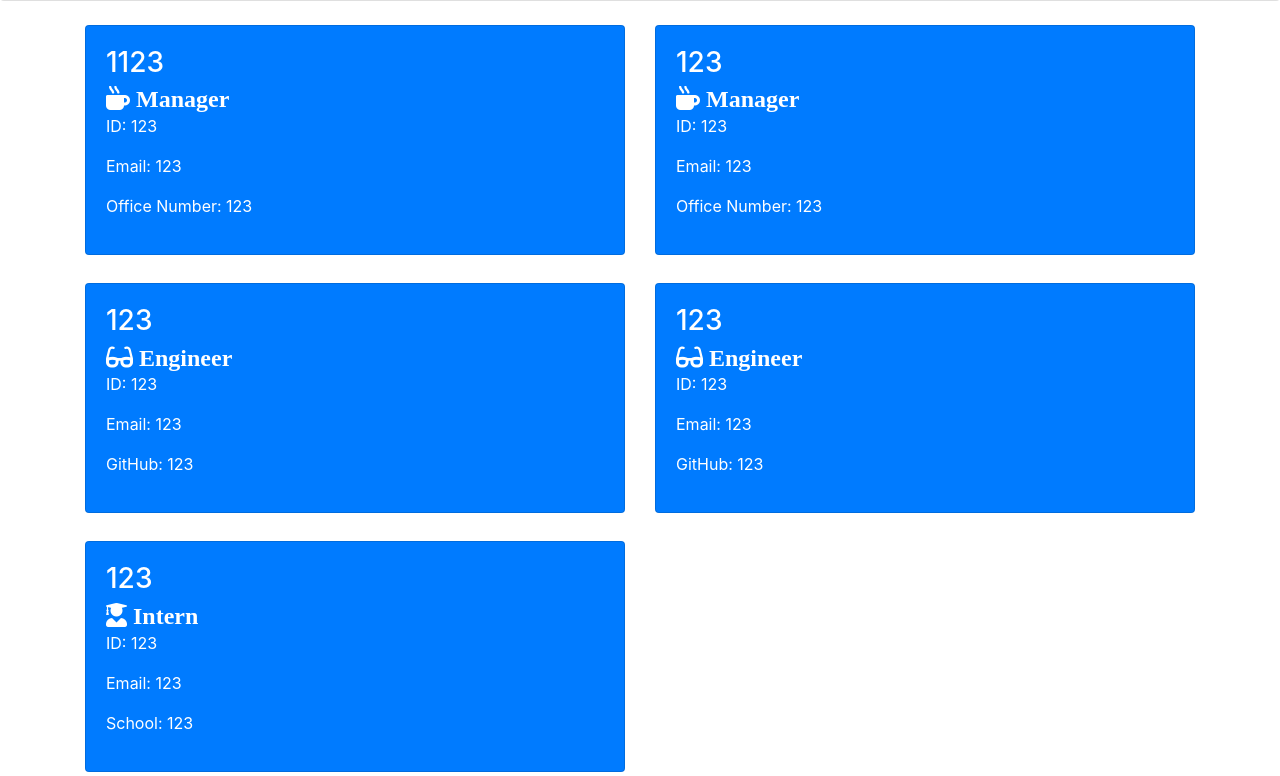
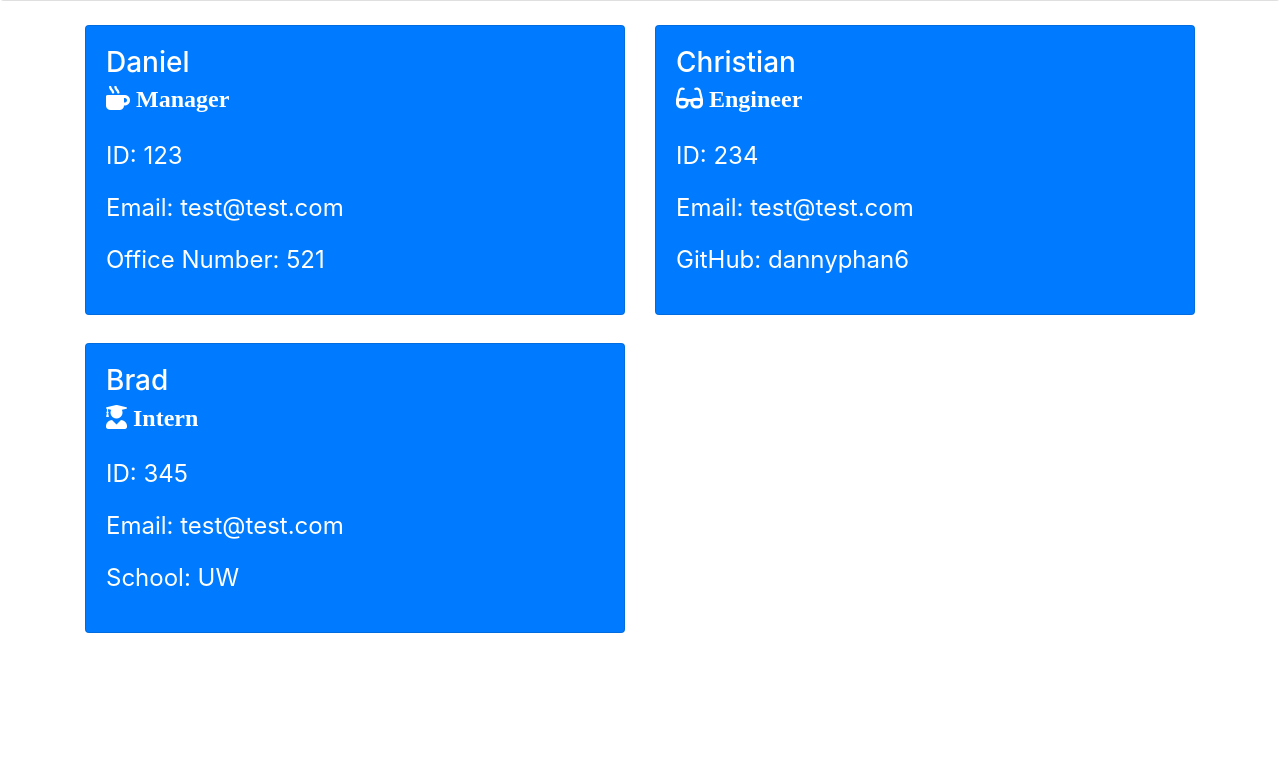
Before and after one commit to dannyphan6/Team-Profile-Generator, a website: page index.html in a window 1280 px wide. Shown: the part 138-914 px from the top of the page. After the commit the page ends 800 px from the top, so only its background shows below. Drawn offline with nearby package versions, Linux system fonts and the light colour scheme.

Commit message:
Updated content in HTML, CSS, and JS

```diff
--- a/index.html
+++ b/index.html
@@ -24,23 +24,13 @@
                 <div class="col-3 mb-1 mt-4">
                     <div class="card bg-primary text-white">
                         <div class="card-body">
-                            <h3 class="card-title">1123</h3>
-                            <h4 class="card-subtitle"><i class="fas fa-mug-hot"> Manager</i></h4>
-                            <p>ID: 123</p>
-                            <p>Email: 123</p>
-                            <p>Office Number: 123</p>
-                        </div>
-                    </div>
-                </div>
-
-                <div class="col-3 mb-1 mt-4">
-                    <div class="card bg-primary text-white">
-                        <div class="card-body">
-                            <h3 class="card-title">123</h3>
-                            <h4 class="card-subtitle"><i class="fas fa-mug-hot"> Manager</i></h4>
-                            <p>ID: 123</p>
-                            <p>Email: 123</p>
-                            <p>Office Number: 123</p>
+                            <h3 class="card-title">Daniel</h3>
+                            <h4 class="card-subtitle"><i class="fas fa-mug-hot"> Manager</i></h4><br>
+                            <div class="card-color">
+                                <p>ID: 123</p>
+                                <p>Email: test@test.com</p>
+                                <p>Office Number: 521</p>
+                            </div>
                         </div>
                     </div>
                 </div>
@@ -49,23 +39,13 @@
                 <div class="col-3 mb-1 mt-4">
                     <div class="card bg-primary text-white">
                         <div class="card-body">
-                            <h3 class="card-title">123</h3>
-                            <h4 class="card-subtitle"><i class="fas fa-glasses"> Engineer</i></h4>
-                            <p>ID: 123</p>
-                            <p>Email: 123</p>
-                            <p>GitHub: 123</p>
-                        </div>
-                    </div>
-                </div>
-
-                <div class="col-3 mb-1 mt-4">
-                    <div class="card bg-primary text-white">
-                        <div class="card-body">
-                            <h3 class="card-title">123</h3>
-                            <h4 class="card-subtitle"><i class="fas fa-glasses"> Engineer</i></h4>
-                            <p>ID: 123</p>
-                            <p>Email: 123</p>
-                            <p>GitHub: 123</p>
+                            <h3 class="card-title">Christian</h3>
+                            <h4 class="card-subtitle"><i class="fas fa-glasses"> Engineer</i></h4><br>
+                            <div class="card-color">
+                                <p>ID: 234</p>
+                                <p>Email: test@test.com</p>
+                                <p>GitHub: dannyphan6</p>
+                            </div>
                         </div>
                     </div>
                 </div>
@@ -74,11 +54,13 @@
                 <div class="col-3 mb-1 mt-4">
                     <div class="card bg-primary text-white">
                         <div class="card-body">
-                            <h3 class="card-title">123</h3>
-                            <h4 class="card-subtitle"><i class="fas fa-user-graduate"> Intern</i></h4>
-                            <p>ID: 123</p>
-                            <p>Email: 123</p>
-                            <p>School: 123</p>
+                            <h3 class="card-title">Brad</h3>
+                            <h4 class="card-subtitle"><i class="fas fa-user-graduate"> Intern</i></h4><br>
+                            <div class="card-color">
+                                <p>ID: 345</p>
+                                <p>Email: test@test.com</p>
+                                <p>School: UW</p>
+                            </div>
                         </div>
                     </div>
                 </div>
--- a/index.js
+++ b/index.js
@@ -52,7 +52,7 @@ function createCardManager() {
                     <div class="card bg-primary text-white">
                         <div class="card-body">
                             <h3 class="card-title">${finalTeamManager[i].name}</h3>
-                            <h4 class="card-subtitle"><i class="fas fa-mug-hot"> ${finalTeamManager[i].role}</i></h4>
+                            <h4 class="card-subtitle"><i class="fas fa-mug-hot"> ${finalTeamManager[i].role}</i></h4><br>
                             <p>ID: ${finalTeamManager[i].id}</p>
                             <p>Email: ${finalTeamManager[i].email}</p>
                             <p>Office Number: ${finalTeamManager[i].officeNumber}</p>
@@ -72,7 +72,7 @@ function createCardEngineer() {
                     <div class="card bg-primary text-white">
                         <div class="card-body">
                             <h3 class="card-title">${finalTeamEngineer[i].name}</h3>
-                            <h4 class="card-subtitle"><i class="fas fa-glasses"> ${finalTeamEngineer[i].role}</i></h4>
+                            <h4 class="card-subtitle"><i class="fas fa-glasses"> ${finalTeamEngineer[i].role}</i></h4><br>
                             <p>ID: ${finalTeamEngineer[i].id}</p>
                             <p>Email: ${finalTeamEngineer[i].email}</p>
                             <p>GitHub: ${finalTeamEngineer[i].github}</p>
@@ -92,7 +92,7 @@ function createCardIntern() {
                     <div class="card bg-primary text-white">
                         <div class="card-body">
                             <h3 class="card-title">${finalTeamIntern[i].name}</h3>
-                            <h4 class="card-subtitle"><i class="fas fa-user-graduate"> ${finalTeamIntern[i].role}</i></h4>
+                            <h4 class="card-subtitle"><i class="fas fa-user-graduate"> ${finalTeamIntern[i].role}</i></h4><br>
                             <p>ID: ${finalTeamIntern[i].id}</p>
                             <p>Email: ${finalTeamIntern[i].email}</p>
                             <p>School: ${finalTeamIntern[i].school}</p>
--- a/style.css
+++ b/style.css
@@ -1,3 +1,7 @@
+p {
+    font-size: 1.5rem;
+}
+
 .custom-card-title {
     padding: 3%;
 }
```
